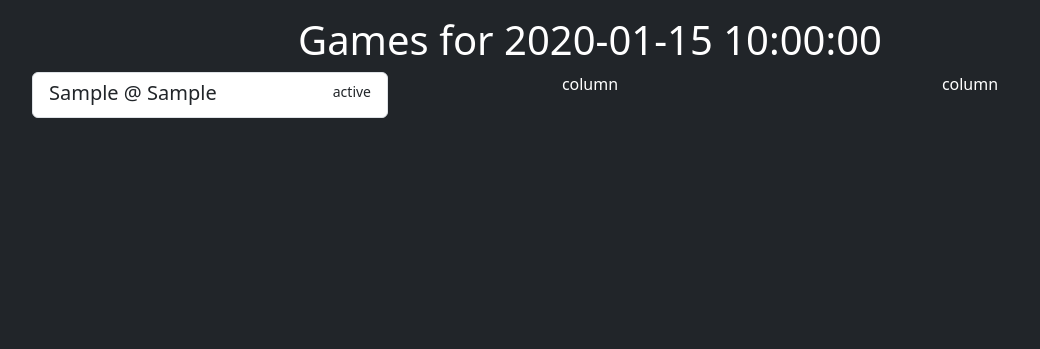
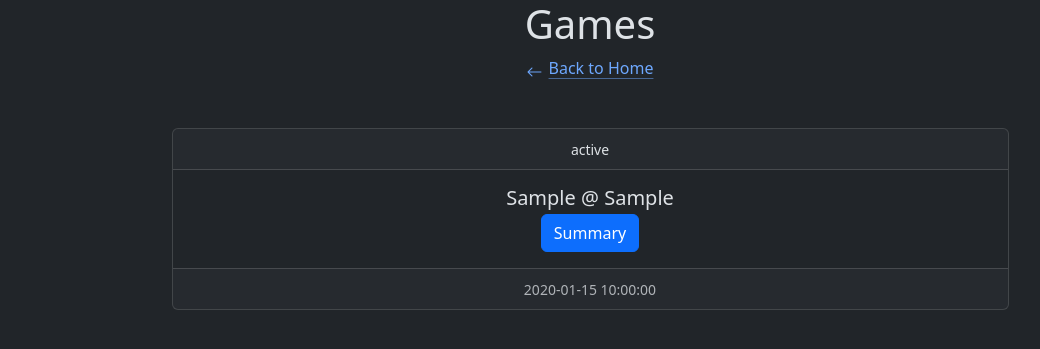
Before and after one commit to tjamescpp/NBA-Game-Summary, a Flask app: template templates/games.html in a window 1280 px wide. Shown: the top 349 px of the page, without its empty margins (50-1090 px from the left). Run offline with Flask 3, Linux system fonts and the light colour scheme; the template is opened without the code that fills it: most values are stand-ins (such as "Sample title", 1, 10 or a date in 2020).

Commit message:
changed games list into cards

```diff
--- a/app.py
+++ b/app.py
@@ -1,5 +1,5 @@
 from flask import Flask, render_template, request, redirect, url_for
-from nba_api.stats.endpoints import scoreboardv2, boxscoretraditionalv2, playbyplayv2, teamdetails
+from nba_api.stats.endpoints import scoreboardv2, boxscoretraditionalv2, playbyplayv2, teamdetails, boxscoresummaryv2
 from datetime import datetime, timedelta, timezone
 from openai import OpenAI
 from dateutil import parser
@@ -74,13 +74,23 @@ def display_games():
 def generate_recap(game_id):
     try:
         # Fetch game data using the NBA API
-        boxscore_data, play_by_play_data = fetch_nba_data(game_id)
+        boxscore_data = fetch_boxscore_data(game_id)
+        play_by_play_data = fetch_playbyplay_data(game_id)
+        boxscore_summary_data = fetch_boxscoresummary_data(game_id)
+
+        home_team = boxscore_summary_data.iloc[0]['TEAM_NICKNAME']
+        away_team = boxscore_summary_data.iloc[1]['TEAM_NICKNAME']
+        home_score = boxscore_summary_data.iloc[0]["PTS"]
+        away_score = boxscore_summary_data.iloc[1]["PTS"]
+
+        teams = [home_team, away_team]
+        scores = [home_score, away_score]
 
         # Generate a game recap using the data
         summary = create_game_recap(boxscore_data, play_by_play_data)
         teams = list(boxscore_data['TEAM_ABBREVIATION'].unique())
         print(teams)
-        return render_template('recap.html', summary=summary, teams=teams)
+        return render_template('recap.html', summary=summary, teams=teams, scores=scores)
 
     except Exception as e:
         return render_template('recap.html', error=f"An error occurred: {str(e)}")
@@ -94,18 +104,31 @@ def get_team_name(team_id):
     return team_name
 
 
-def fetch_nba_data(game_id):
+def fetch_boxscore_data(game_id):
     # Fetch box score data
     boxscore = boxscoretraditionalv2.BoxScoreTraditionalV2(game_id=game_id)
     # Get the main boxscore DataFrame
     boxscore_data = boxscore.get_data_frames()[0]
 
+    return boxscore_data
+
+
+def fetch_playbyplay_data(game_id):
     # Fetch play-by-play data
     play_by_play = playbyplayv2.PlayByPlayV2(game_id=game_id)
     # Get play-by-play DataFrame
     play_by_play_data = play_by_play.get_data_frames()[0]
 
-    return boxscore_data, play_by_play_data
+    return play_by_play_data
+
+
+def fetch_boxscoresummary_data(game_id):
+    # Fetch play-by-play data
+    boxscore_summary = boxscoresummaryv2.BoxScoreSummaryV2(game_id=game_id)
+    # Get play-by-play DataFrame
+    boxscore_summary_data = boxscore_summary.get_data_frames()[5]
+
+    return boxscore_summary_data
 
 
 def create_game_recap(boxscore_data, play_by_play_data):
--- a/templates/games.html
+++ b/templates/games.html
@@ -1,39 +1,40 @@
 <!DOCTYPE html>
-<html lang="en">
+<html lang="en" data-bs-theme="dark">
 <head>
     <meta charset="UTF-8">
     <meta name="viewport" content="width=device-width, initial-scale=1.0">
     <title>Games for {{ game_date }}</title>
     <link rel="stylesheet" href="{{ url_for('static', filename='style.css') }}">
     <link href="https://cdn.jsdelivr.net/npm/bootstrap@5.3.3/dist/css/bootstrap.min.css" rel="stylesheet" integrity="sha384-QWTKZyjpPEjISv5WaRU9OFeRpok6YctnYmDr5pNlyT2bRjXh0JMhjY6hW+ALEwIH" crossorigin="anonymous">
+    <link href="https://cdn.jsdelivr.net/npm/bootstrap-icons/font/bootstrap-icons.css" rel="stylesheet">
 </head>
-<body class="text-bg-dark p-3">
-    <div class="container text-center">
-        <h1>Games for {{ game_date }}</h1>
-        <div class="row">
-            <div class="col">
-                <div class="list-group">
+<body class="text-center">
+    <h1>Games</h1>
+    <a class="icon-link icon-link-hover mb-5" href="/">
+        <i class="bi bi-arrow-left" aria-hidden="true"></i>
+        Back to Home
+    </a>
+    <div class="container d-flex justify-content-center align-items-center text-center">
+        <div class="bd-content w-75">
             {% if games %}
                 {% for game in games %}
-                            <a href="/generate_recap/{{ game['game_id'] }}" class="list-group-item list-group-item-action" aria-current="true">
-                                <div class="d-flex w-100 justify-content-between">
-                                    <h5 class="mb-1"> {{ game['away_team'] }} @ {{ game['home_team'] }} </h5>
+                    <div class="card mb-3">
+                        <div class="card-header">
                             <small> {{ game['game_status'] }} </small>
                         </div>
-                            </a>
+                        <div class="card-body">
+                            <h5 class="mb-1"> {{ game['away_team'] }} @ {{ game['home_team'] }} </h5>
+                            <a href="/generate_recap/{{ game['game_id'] }}" class="btn btn-primary">Summary</a>
+                        </div>
+                        <div class="card-footer text-body-secondary">
+                            <small> {{ game_date }} </small>
+                        </div>
+                    </div>
                 {% endfor %}
             {% else %}
                 <p>No games found for this date.</p>
             {% endif %}
         </div>
     </div>
-            <div class="col">
-                column
-            </div>
-            <div class="col">
-                column
-            </div>
-        </div>
-    </div>
 </body>
 </html>
```
Also changed, not shown: templates/recap.html (+11 -4 lines), 1 other file. Lines whose indentation alone changed are shown as unchanged.
